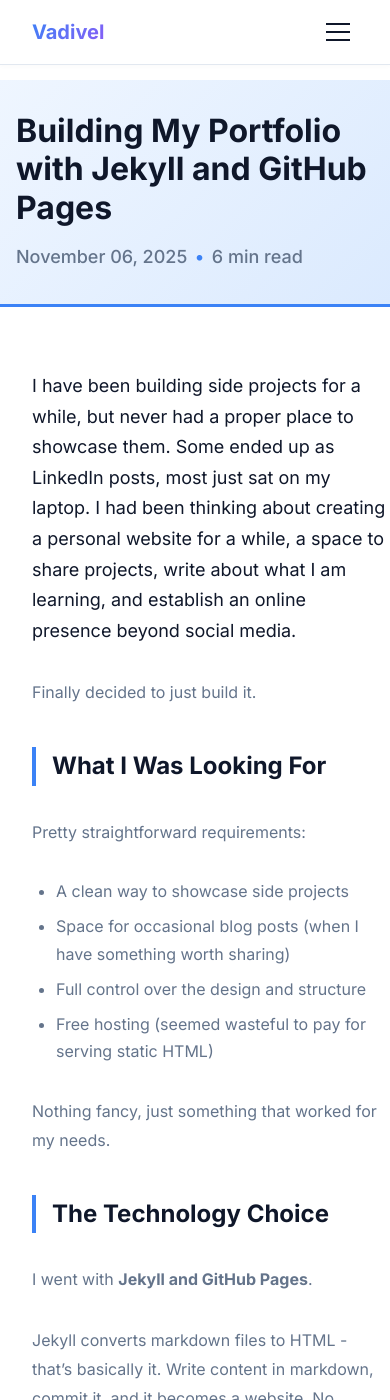
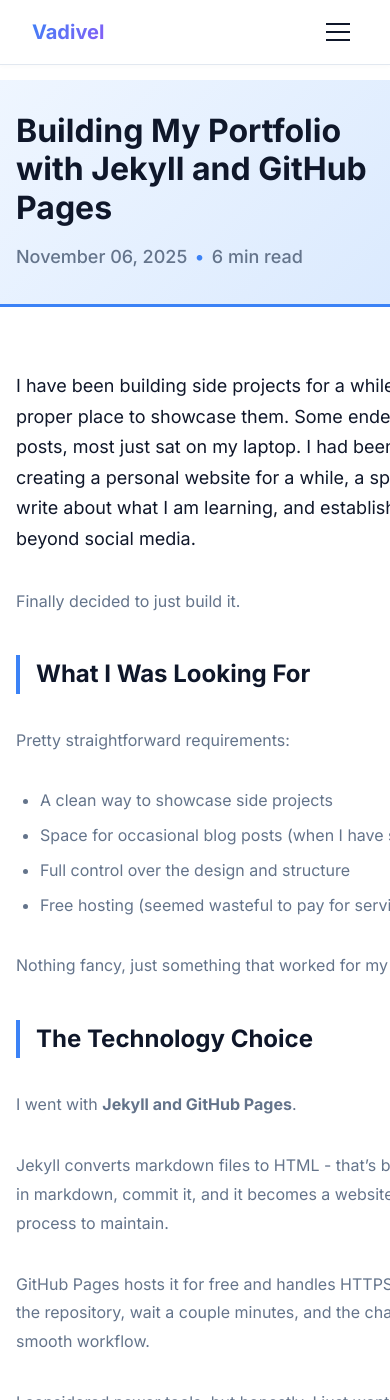
Before and after one commit to vmvadivel/vmvadivel.github.io, a Jekyll site: the page built from _posts/2025-11-06-Building-my-portfolio-website.md, in a window 390 px wide and 1400 px high. Built offline with Jekyll 4.4.1, drawn with Linux system fonts in a browser that asks for light colours.

Commit message:
Fix mobile responsive padding for blog posts and sidebar

```diff
--- a/assets/css/main.css
+++ b/assets/css/main.css
@@ -221,7 +221,7 @@
 /* Hero Section with Gradient Background */
 .hero {
   background: linear-gradient(180deg, #ffffff 0%, #f8fafc 100%);
-  padding: var(--spacing-md) 0;
+  padding: var(--spacing-xl) 0;
   text-align: center;
 }
 
@@ -1131,6 +1131,8 @@
 
   .post-meta-sidebar {
     display: block;
+    padding: var(--spacing-sm);  /* Reduce from 2rem to 1rem on mobile */
+    margin: 0;  /* Ensure no extra margin */
   }
 
   .meta-item,
@@ -1229,6 +1231,14 @@
     font-size: 1.5rem;
   }
 
+  .post-content {
+    padding: 0;  /* Remove padding - post-layout already has it */
+  }
+
+  .post-meta-sidebar {
+    padding: var(--spacing-sm);  /* Reduce sidebar padding on mobile */
+  }
+
   .error-code {
     font-size: 4rem;
   }
@@ -1254,12 +1264,13 @@
   .post-content {
     font-size: 1rem;
     max-width: 100%;
-    padding: 0 var(--spacing-sm);
+    padding: 0;  /* Remove padding - post-layout already has it */
   }
 
   .post-content h2 {
     font-size: 1.5rem;
-    padding-left: var(--spacing-sm);
+    padding-left: var(--spacing-sm);  /* Keep the decorative border indent */
+    margin-left: 0;  /* But don't push it further */
   }
 
   .post-content h3 {
@@ -1276,10 +1287,10 @@
 
   .post-content pre {
     padding: var(--spacing-sm);
-    margin-left: calc(-1 * var(--spacing-sm));
-    margin-right: calc(-1 * var(--spacing-sm));
+    margin-left: 0;  /* No negative margin needed now */
+    margin-right: 0;
     border-radius: 0;
-    max-width: 100vw;
+    max-width: 100%;
     overflow-x: auto;
     -webkit-overflow-scrolling: touch;
   }
```
